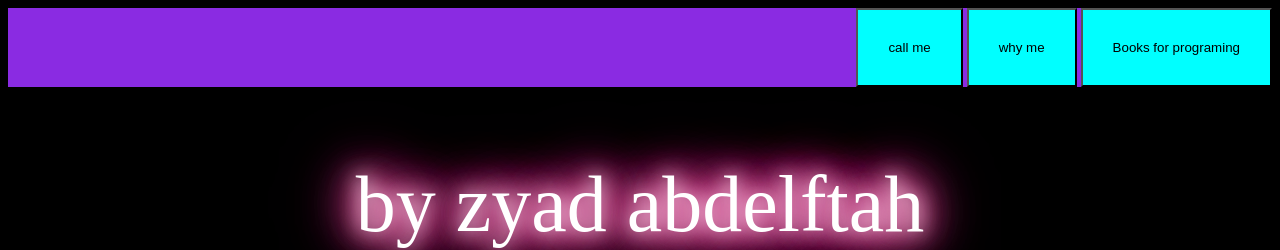
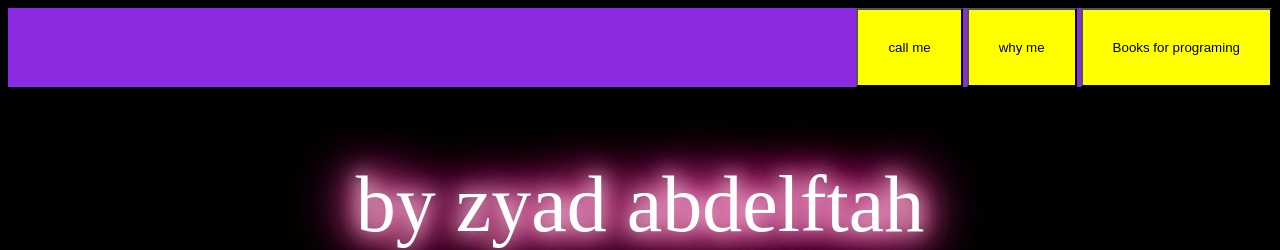
Before and after one commit to zyadabdelftah/.........z, a plain HTML site: page index.html in a window 1280 px wide. Shown: the top 250 px of the page. Drawn offline with Linux system fonts and the light colour scheme.

Commit message:
Update style.css

```diff
--- a/style.css
+++ b/style.css
@@ -20,6 +20,8 @@
       background-color: aqua;
 
   }
+  Button{
+Background-color: yellow;}
 
 
 
```
